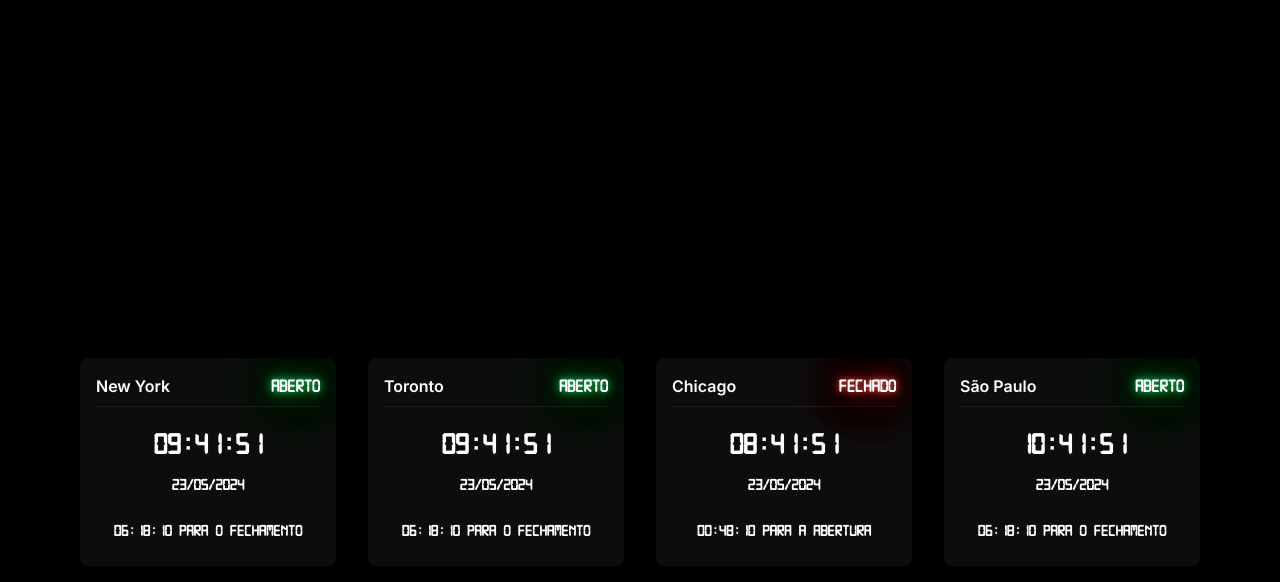
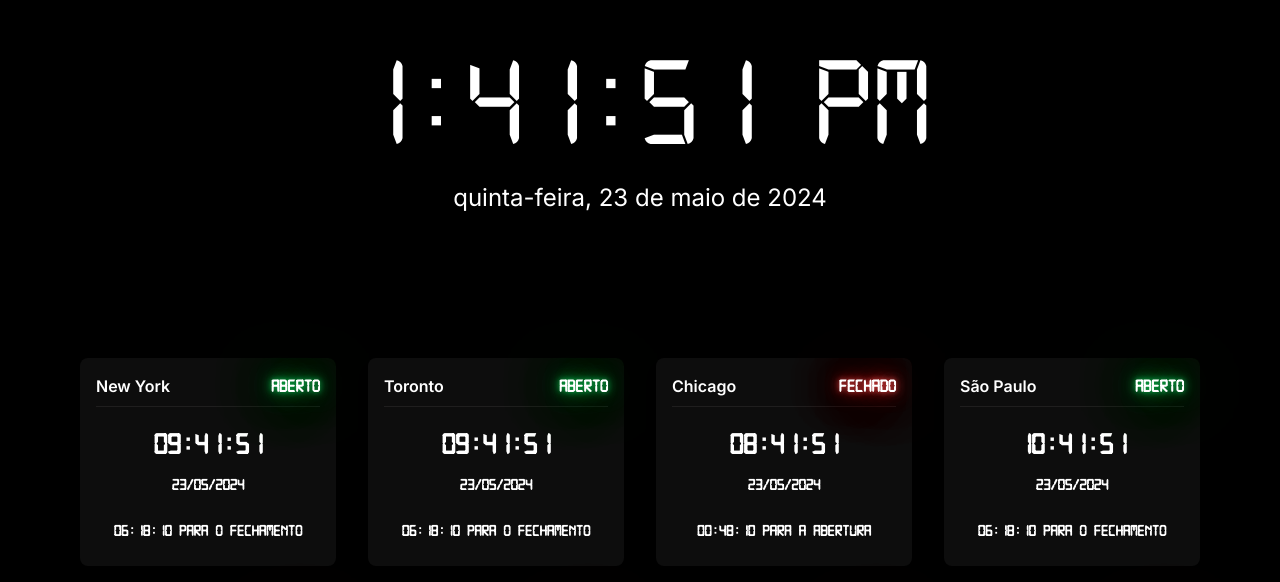
Before and after one commit to ViniciusRodrigues10/market-clock, a Next.js app: page / in a window 1280 px wide. Shown: the part 218-800 px from the top of the page. Built offline with nearby package versions, Linux system fonts and the light colour scheme.

Commit message:
feat: adding white color to text

```diff
--- a/src/app/components/Calendar.tsx
+++ b/src/app/components/Calendar.tsx
@@ -17,7 +17,7 @@
     const year = date.getFullYear();
 
     return (
-        <div className="flex justify-center items-center text-md mt-8 md:text-2xl">
+        <div className="text-white flex justify-center items-center text-md mt-8 md:text-2xl">
             {dayOfWeek}, {day} de {month} de {year}
         </div>
     );
--- a/src/app/components/Clock.tsx
+++ b/src/app/components/Clock.tsx
@@ -18,5 +18,5 @@
         return () => clearInterval(timer)
     }, [])
 
-    return <div className={`${digital.className} flex justify-center text-7xl tabular-nums mt-20 md:mt-60 md:text-9xl`}>{time.toLocaleTimeString()}</div>
+    return <div className={`${digital.className} text-white flex justify-center text-7xl tabular-nums mt-20 md:mt-60 md:text-9xl`}>{time.toLocaleTimeString()}</div>
 }
```
